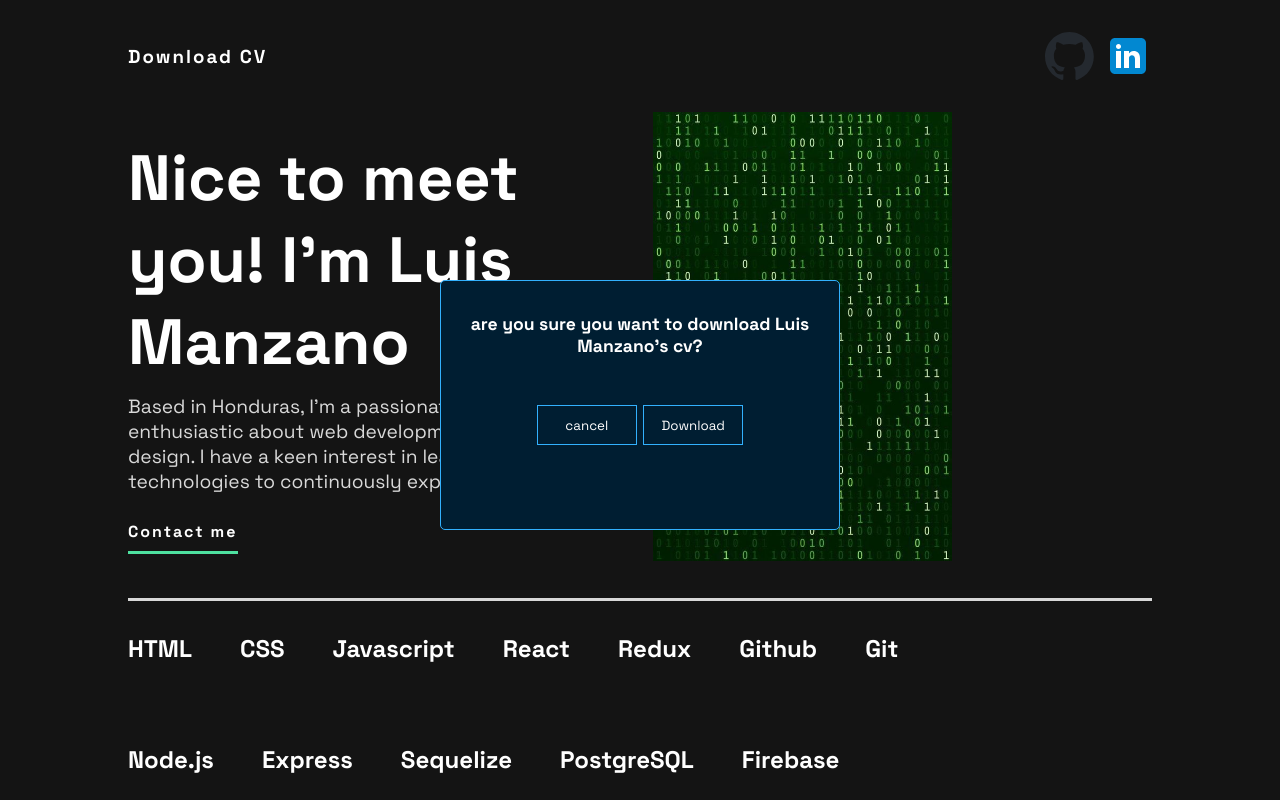
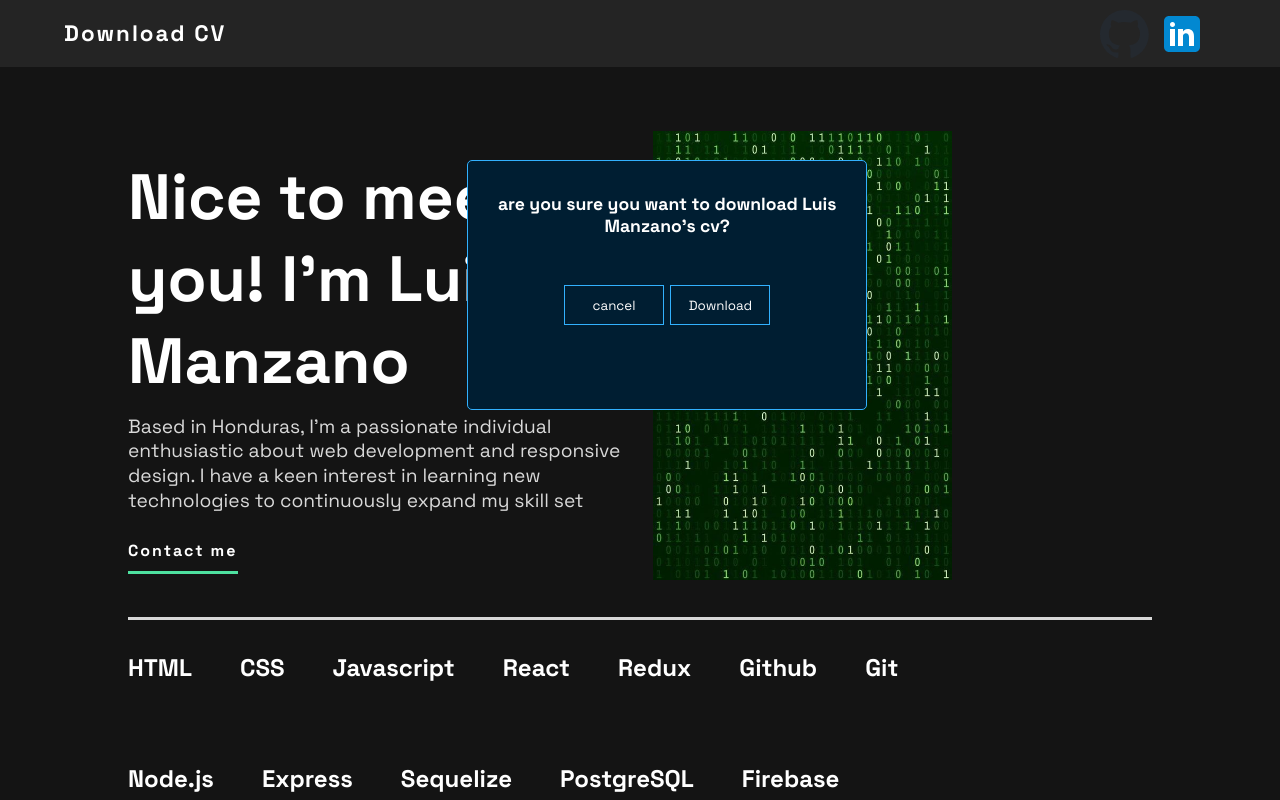
Before and after one commit to Luuiskame/portafolio, a React (Vite) app in the folder client/: page / in a window 1280 px wide. Both pictures are taken after a click on the element "Download CV". Shown: the top 800 px of the page. Built offline with nearby package versions, Linux system fonts and the light colour scheme.

Commit message:
moving navbar first part and images into a different component with a sticky mode

```diff
--- a/client/src/App.jsx
+++ b/client/src/App.jsx
@@ -3,12 +3,14 @@ import './App.css'
 
 import Main from './Components/Main/Main'
 import Footer from './Components/Footer/Footer'
+import MainHeader from './Components/Header/MainHeader'
 
 function App() {
   const [count, setCount] = useState(0)
 
   return (
     <>
+    <MainHeader/>
       <Main/>
       <Footer/>
     </>
--- a/client/src/Components/Header/Header.jsx
+++ b/client/src/Components/Header/Header.jsx
@@ -1,66 +1,27 @@
-import styles from './Header.module.css'
+import styles from "./Header.module.css";
 
-import githubLogo from '../../assets/github-mark.svg'
-import linkedinLogo from '../../assets/icons8-linkedin.svg'
-import mainImage from '../../assets/ProjectsPictures/main-picture-portafolio.jpg'
+import mainImage from "../../assets/ProjectsPictures/main-picture-portafolio.jpg";
 
-// socials
-const github = "https://github.com/Luuiskame"
-const linkedin = "https://www.linkedin.com/in/luis-manzano-088635258"
 // import cv from '../../assets/Luis-Manzano-CV.pdf'
-import { useState } from 'react'
+import { useState } from "react";
 
-const Header = ()=>{
-    const [displayDownloadMessage, setDisplayDownloadMessage] = useState(false)
-
-    const handleClick = ()=>{
-        setDisplayDownloadMessage(!displayDownloadMessage)
-        console.log(displayDownloadMessage)
-    }
-
-    const cancelDownload = ()=>{
-        setDisplayDownloadMessage(!displayDownloadMessage)
-    }
-
-    const handleDownloadCv = () => {
-        const link = document.createElement('a')
-        link.href = '/Luis-Manzano-CV-frontend.pdf'
-        link.download = 'LuisManzanoCV.pdf'
-        document.body.appendChild(link)
-        link.click();
-        document.body.removeChild(link)
-        setDisplayDownloadMessage(!displayDownloadMessage)
-    }
-
-    return(
+const Header = () => {
+  return (
     <header className={styles.header}>
-            <div className={styles.imagesContainer}>
-                <h3 onClick={handleClick}>Download CV</h3>
-
-                <div className={styles.twoImagesContainer}>
-                <figure className={styles.socialsContainer}>
-                <a href={github} target='_blank'>
-                <img src={githubLogo} alt="github logo" />
-                </a>
-                </figure>
-
-                <figure className={styles.socialsContainer}>
-                <a href={linkedin} target='_blank'>
-                    <img src={linkedinLogo} alt="linkedin logo" />
-                    </a>
-                </figure>
-
-                </div>
-
-            </div>
-
       <figure className={styles.mainImageContainer}>
         <img src={mainImage} alt="" />
       </figure>
 
       <div className={styles.headerTextContainer}>
-            <h1>Nice to meet you! I'm <span className={styles.h1Gradient}>Luis Manzano</span></h1>
-            <p>Based in Honduras, I'm a passionate individual enthusiastic about web development and responsive design. I have a keen interest in learning new technologies to continuously expand my skill set</p>
+        <h1>
+          Nice to meet you! I'm{" "}
+          <span className={styles.h1Gradient}>Luis Manzano</span>
+        </h1>
+        <p>
+          Based in Honduras, I'm a passionate individual enthusiastic about web
+          development and responsive design. I have a keen interest in learning
+          new technologies to continuously expand my skill set
+        </p>
 
         <a href="#footer">
           <button>Contact me</button>
@@ -68,17 +29,8 @@ const Header = ()=>{
       </div>
 
       <div className={styles.bottomLine}></div>
+    </header>
+  );
+};
 
-            <div className={displayDownloadMessage ? styles.displayCard : styles.displayCardOff}>
-                <p>are you sure you want to download Luis Manzano's cv?</p>
-
-                <div className={styles.displayCardBtnsContainer}>
-                    <button onClick={cancelDownload}>cancel</button>
-                    <button onClick={handleDownloadCv}>Download</button>
-                </div>
-            </div>
-        </header>
-    )
-}
-
-export default Header
+export default Header;
--- a/client/src/Components/Header/Header.module.css
+++ b/client/src/Components/Header/Header.module.css
@@ -6,40 +6,11 @@
   gap: 2rem;
 }
 
-.imagesContainer {
-    display: flex;
-    align-items: center;
-    justify-content: space-between;
-    gap: 1rem;
 
-    & h3 {
-        letter-spacing: 2px;
-        cursor: pointer;
-
-        &:hover{
-            color: #c9d6df;
-        }
-    }
-}
-
-.twoImagesContainer {
-    display: flex;
-    gap: .6rem;
-}
-
-.socialsContainer {
-    height: 3rem;
-}
-
-.socialsContainer img {
-    width: 100%;
-    height: 100%;
-}
-
-.mainImageContainer{
+.mainImageContainer {
   width: 14rem;
 
-    & img{
+  & img {
     width: 100%;
     height: 100%;
   }
@@ -49,8 +20,7 @@
   text-align: center;
   max-width: 600px;
 
-
-    & button{
+  & button {
     margin-top: 1.6rem;
     padding: max-content;
     letter-spacing: 2px;
@@ -60,24 +30,23 @@
     background: transparent;
     cursor: pointer;
 
-        &::after{
-            content: '';
-            margin-top: .6em;
+    &::after {
+      content: "";
+      margin-top: 0.6em;
       position: absolute;
       width: 110px;
       height: 3px;
-            background-color: #4EE1A0;
+      background-color: #4ee1a0;
       display: block;
     }
 
     &:hover {
-            color: #4EE1A0;
+      color: #4ee1a0;
     }
-
   }
 
   & p {
-        margin-top: .8rem;
+    margin-top: 0.8rem;
     font-weight: 500;
     line-height: 1.3;
     color: #d9d9d9;
@@ -87,66 +56,15 @@
     font-weight: 700;
     font-size: 2.6rem;
   }
-
 }
 
 .bottomLine {
   height: 3px;
   width: 100%;
-    background-color: #D8D8D8;
+  background-color: #d8d8d8;
 }
 
-.displayCardOff {
-    display: none;
-}
-
-.displayCard {
-    text-align: center;
-    position: absolute;
-    background-color: red;
-    height: 250px;
-    width: 55%;
-    max-width: 300px;
-    top: 35%;
-
-    display: flex;
-    flex-direction: column;
-    gap: 3em;
-    border: 1px solid #32b1fe;
-    background-color: #001e32;
-    border-radius: 5px;
-
-    & p{
-        width: 90%;
-        margin: 0 auto;
-        margin-top: 2rem;
-        font-weight: 700;
-        font-size: 1.1rem;
-    }
-}
-
-.displayCardBtnsContainer {
-    display: flex;
-    justify-content: center;
-    width: 90%;
-    margin: 0 auto;
-    gap: .4rem;
-
-    & button{
-        width: 50%;
-        height: 40px;
-        max-width: 100px;
-        border: 1px solid #32b1fe;
-        background-color: transparent;
-        cursor: pointer;
-        &:hover{
-            background-color: #031927;
-        }
-    }
-
-
-}
-@media screen and (min-width: 768px){
+@media screen and (min-width: 768px) {
   .header {
     display: grid;
     grid-template-areas:
@@ -155,16 +73,16 @@
       "line line";
   }
 
-    .imagesContainer{
+  .imagesContainer {
     grid-area: navbar;
   }
 
-    .headerTextContainer{
+  .headerTextContainer {
     text-align: start;
     grid-area: textWithImage;
     justify-self: start;
 
-        & h1{
+    & h1 {
       font-size: 4rem;
     }
 
@@ -173,17 +91,13 @@
     }
   }
 
-    .mainImageContainer{
+  .mainImageContainer {
     grid-area: image;
     min-width: 18rem;
     width: 60%;
   }
 
-    .bottomLine{
+  .bottomLine {
     grid-area: line;
   }
-    .displayCard {
-        justify-self: center;
-        max-width: 400px;
 }
-}
--- /dev/null
+++ b/client/src/Components/Header/MainHeader.jsx
@@ -0,0 +1,72 @@
+import React from "react";
+import { useState } from "react";
+
+import styles from "./MainHeader.module.css";
+
+import githubLogo from "../../assets/github-mark.svg";
+import linkedinLogo from "../../assets/icons8-linkedin.svg";
+
+// socials
+const github = "https://github.com/Luuiskame";
+const linkedin = "https://www.linkedin.com/in/luis-manzano-088635258";
+
+export default function MainHeader() {
+  const [displayDownloadMessage, setDisplayDownloadMessage] = useState(false);
+
+  const handleClick = () => {
+    setDisplayDownloadMessage(!displayDownloadMessage);
+    console.log(displayDownloadMessage);
+  };
+
+  const cancelDownload = () => {
+    setDisplayDownloadMessage(!displayDownloadMessage);
+  };
+
+  const handleDownloadCv = () => {
+    const link = document.createElement("a");
+    link.href = "/Luis-Manzano-CV-frontend.pdf";
+    link.download = "LuisManzanoCV.pdf";
+    document.body.appendChild(link);
+    link.click();
+    document.body.removeChild(link);
+    setDisplayDownloadMessage(!displayDownloadMessage);
+  };
+  return (
+    <div className={styles.mainContainer}>
+      <div className={styles.imagesContainer}>
+        <h3 onClick={handleClick}>Download CV</h3>
+
+        <div className={styles.twoImagesContainer}>
+          <figure
+            className={`${styles.socialsContainer} ${styles.githubContainer}`}
+          >
+            <a href={github} target="_blank">
+              <img src={githubLogo} alt="github logo" />
+            </a>
+          </figure>
+
+          <figure
+            className={`${styles.socialsContainer} ${styles.linkedinContainer}`}
+          >
+            <a href={linkedin} target="_blank">
+              <img src={linkedinLogo} alt="linkedin logo" />
+            </a>
+          </figure>
+        </div>
+
+        <div
+          className={
+            displayDownloadMessage ? styles.displayCard : styles.displayCardOff
+          }
+        >
+          <p>are you sure you want to download Luis Manzano's cv?</p>
+
+          <div className={styles.displayCardBtnsContainer}>
+            <button onClick={cancelDownload}>cancel</button>
+            <button onClick={handleDownloadCv}>Download</button>
+          </div>
+        </div>
+      </div>
+    </div>
+  );
+}
--- /dev/null
+++ b/client/src/Components/Header/MainHeader.module.css
@@ -0,0 +1,128 @@
+.mainContainer {
+  top: 0;
+  position: sticky;
+  background: #242424;
+}
+
+.imagesContainer {
+  display: flex;
+  align-items: center;
+  justify-content: space-between;
+  gap: 1rem;
+  width: 90%;
+  margin: 0 auto;
+  max-width: 1250px;
+  position: relative;
+
+  & h3 {
+    letter-spacing: 2px;
+    cursor: pointer;
+    font-size: 1.4rem;
+
+    &:hover {
+      color: #bdd2e0;
+    }
+  }
+}
+
+.twoImagesContainer {
+  display: flex;
+  gap: 0.6rem;
+  padding: 0.6rem;
+}
+
+.socialsContainer {
+  height: 3rem;
+}
+
+.socialsContainer img {
+  width: 100%;
+  height: 100%;
+}
+
+.linkedinContainer {
+  border: 5px;
+
+  &:hover {
+    border-radius: 50%;
+    background-color: #f0f4f8;
+    border: 2px solid #007acc;
+    transition: all 0.3s ease;
+  }
+}
+
+.githubContainer {
+  &:hover {
+    border-radius: 50%;
+    background-color: #f0f4f8;
+    border: 2px solid #007acc;
+    transition: all 0.3s ease;
+  }
+}
+
+.displayCardOff {
+  display: none;
+}
+
+.displayCard {
+  text-align: center;
+  position: absolute;
+  background-color: red;
+  height: 250px;
+  width: 90%;
+  margin: 0 auto;
+  /* max-width: 300px; */
+  top: 10rem;
+  left: 5%;
+
+  display: flex;
+  flex-direction: column;
+  gap: 3em;
+  border: 1px solid #32b1fe;
+  background-color: #001e32;
+  border-radius: 5px;
+
+  & p {
+    width: 90%;
+    margin: 0 auto;
+    margin-top: 2rem;
+    font-weight: 700;
+    font-size: 1.1rem;
+  }
+}
+
+.displayCardBtnsContainer {
+  display: flex;
+  justify-content: center;
+  width: 90%;
+  margin: 0 auto;
+  gap: 0.4rem;
+
+  & button {
+    width: 50%;
+    height: 40px;
+    max-width: 100px;
+    border: 1px solid #32b1fe;
+    background-color: transparent;
+    cursor: pointer;
+    &:hover {
+      background-color: #031927;
+    }
+  }
+}
+@media screen and (min-width: 768px) {
+  .mainImageContainer {
+    grid-area: image;
+    min-width: 18rem;
+    width: 60%;
+  }
+
+  .bottomLine {
+    grid-area: line;
+  }
+  .displayCard {
+    justify-self: center;
+    max-width: 400px;
+    left: 35%;
+  }
+}
```
Lines whose indentation alone changed are shown as unchanged.
